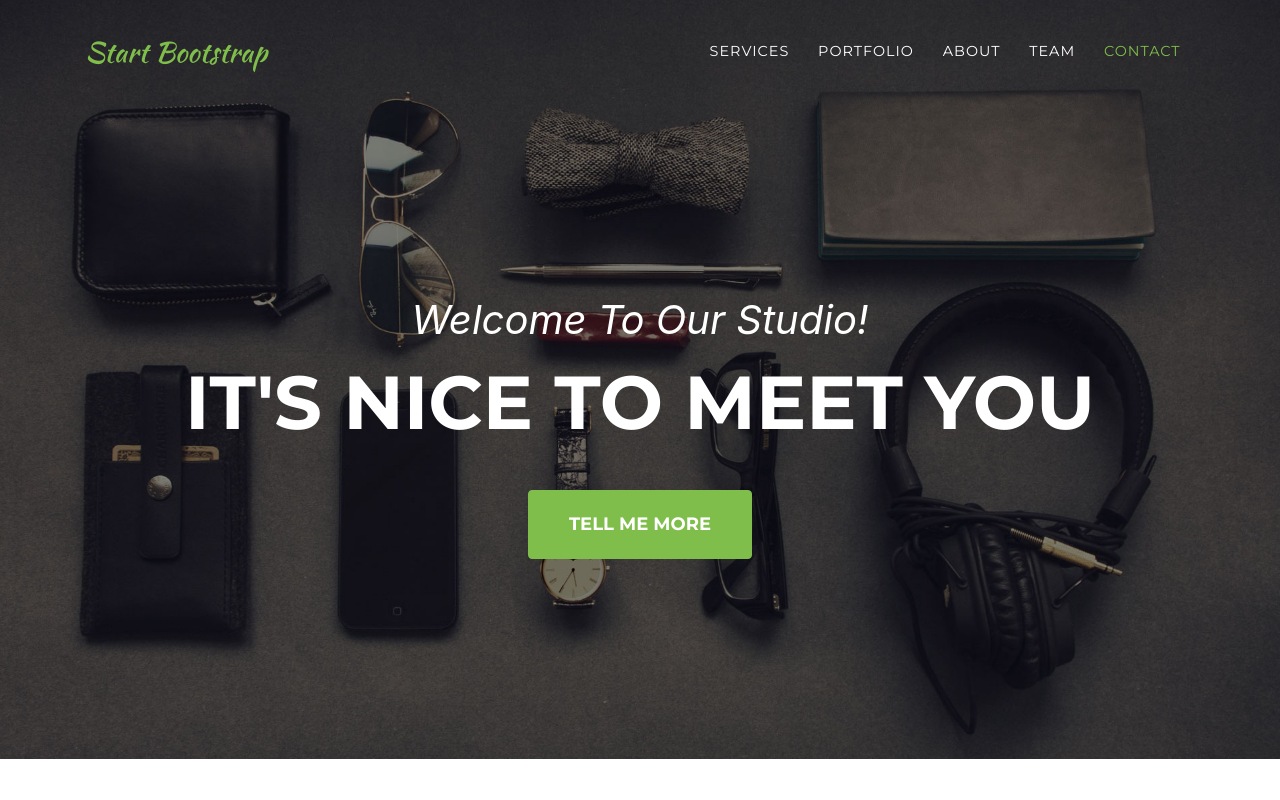
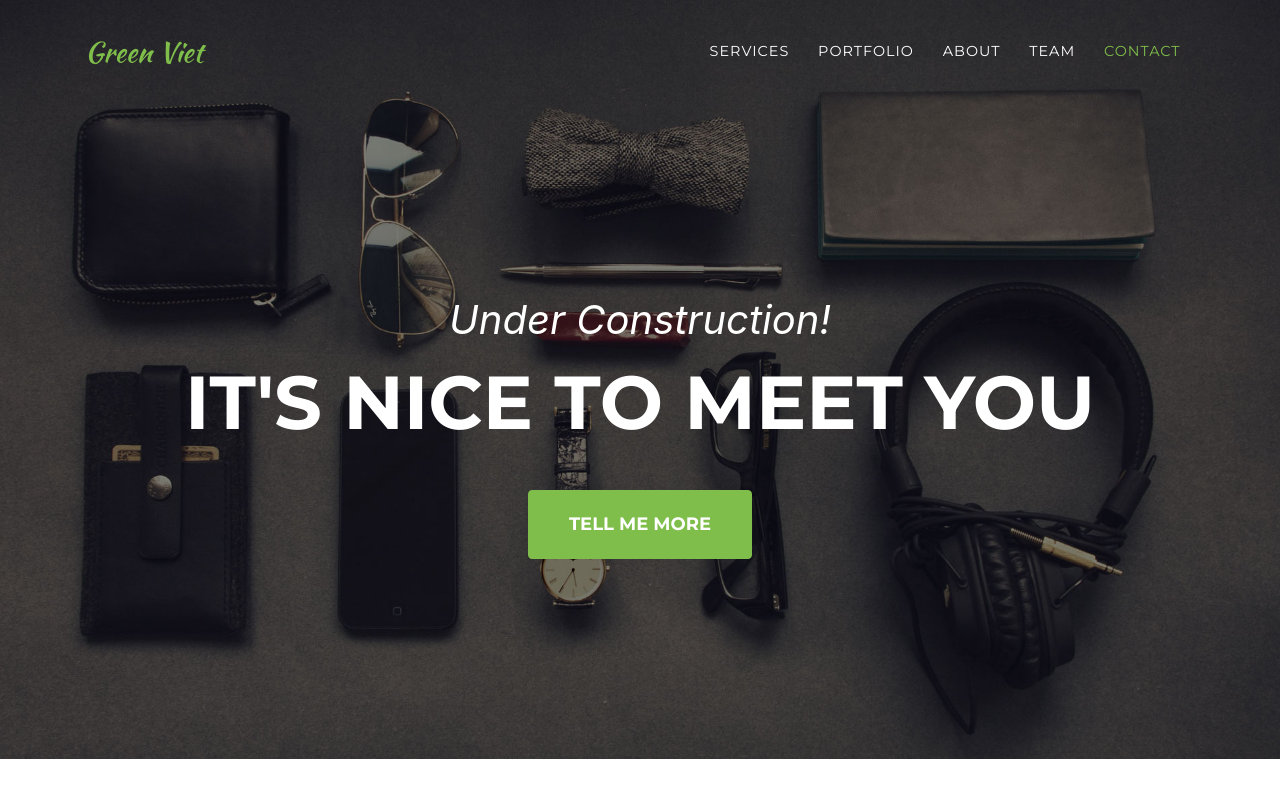
Before and after one commit to quangvt/startbootstrap-agency-gh-pages, a website: page public/index.html in a window 1280 px wide. Shown: the top 800 px of the page. Drawn offline with Linux system fonts and the light colour scheme; a web font is replaced by a local one.

Commit message:
Change brand to Green Viet

```diff
--- a/public/index.html
+++ b/public/index.html
@@ -30,7 +30,7 @@
     <!-- Navigation -->
     <nav class="navbar navbar-expand-lg navbar-dark fixed-top" id="mainNav">
       <div class="container">
-        <a class="navbar-brand js-scroll-trigger" href="#page-top">Start Bootstrap</a>
+        <a class="navbar-brand js-scroll-trigger" href="#page-top">Green Viet</a>
         <button class="navbar-toggler navbar-toggler-right" type="button" data-toggle="collapse" data-target="#navbarResponsive" aria-controls="navbarResponsive" aria-expanded="false" aria-label="Toggle navigation">
           Menu
           <i class="fas fa-bars"></i>
@@ -61,7 +61,7 @@
     <header class="masthead">
       <div class="container">
         <div class="intro-text">
-          <div class="intro-lead-in">Welcome To Our Studio!</div>
+          <div class="intro-lead-in">Under Construction!</div>
           <div class="intro-heading text-uppercase">It's Nice To Meet You</div>
           <a class="btn btn-primary btn-xl text-uppercase js-scroll-trigger" href="#services">Tell Me More</a>
         </div>
```
